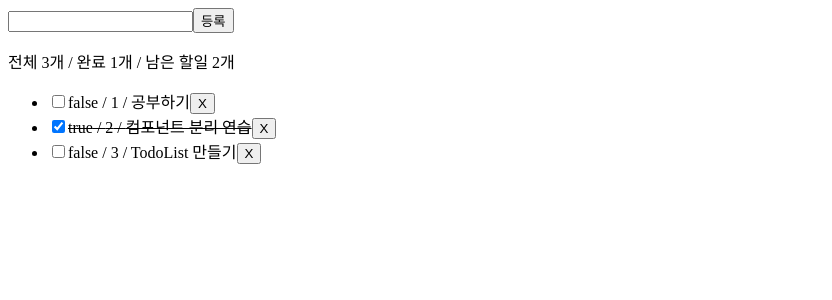
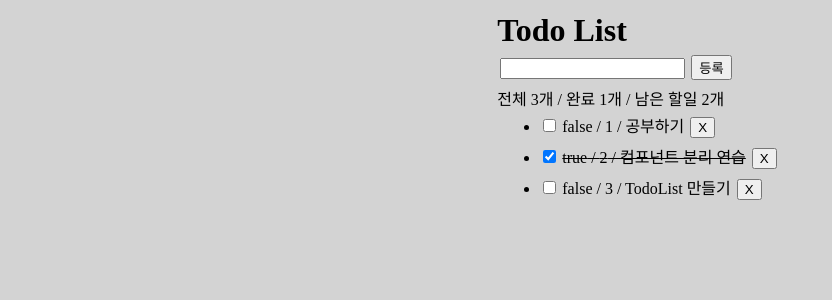
Before and after one commit to ktk33762/react-todo-mession1, a React (Vite) app in the folder react_todo_mession1/: page / in a window 1280 px wide. Shown: the top 300 px of the page, without its empty margins (0-832 px from the left). Built offline with nearby package versions, Linux system fonts and the light colour scheme.

Commit message:
간단한 CSS적용

```diff
--- a/react_todo_mession1/src/App.jsx
+++ b/react_todo_mession1/src/App.jsx
@@ -7,11 +7,12 @@ function App() {
     const { todos, handleOnSubmit, removeTodo, toggleTodo } = useTodo()
 
     return (
-        <>
+        <div style={{ width: '100%', maxWidth: '600px' }}>
+            <h1>Todo List</h1>
             <TodoForm onSubmit={handleOnSubmit} />
             <TodoStats todos={todos} />
             <TodoList todos={todos} toggleTodo={toggleTodo} removeTodo={removeTodo} />
-        </>
+        </div>
     )
 }
 
--- /dev/null
+++ b/react_todo_mession1/src/index.css
@@ -0,0 +1,12 @@
+* {
+    margin: 3px;
+    box-sizing: border-box;
+}
+
+body {
+    display: flex;
+    justify-content: center;
+    align-items: flex-start;
+    min-height: 100vh;
+    background-color: lightgray;
+}
--- a/react_todo_mession1/src/main.jsx
+++ b/react_todo_mession1/src/main.jsx
@@ -1,6 +1,7 @@
 import { StrictMode } from 'react'
 import { createRoot } from 'react-dom/client'
 import App from './App.jsx'
+import './index.css'
 
 createRoot(document.getElementById('root')).render(
     <StrictMode>
```
